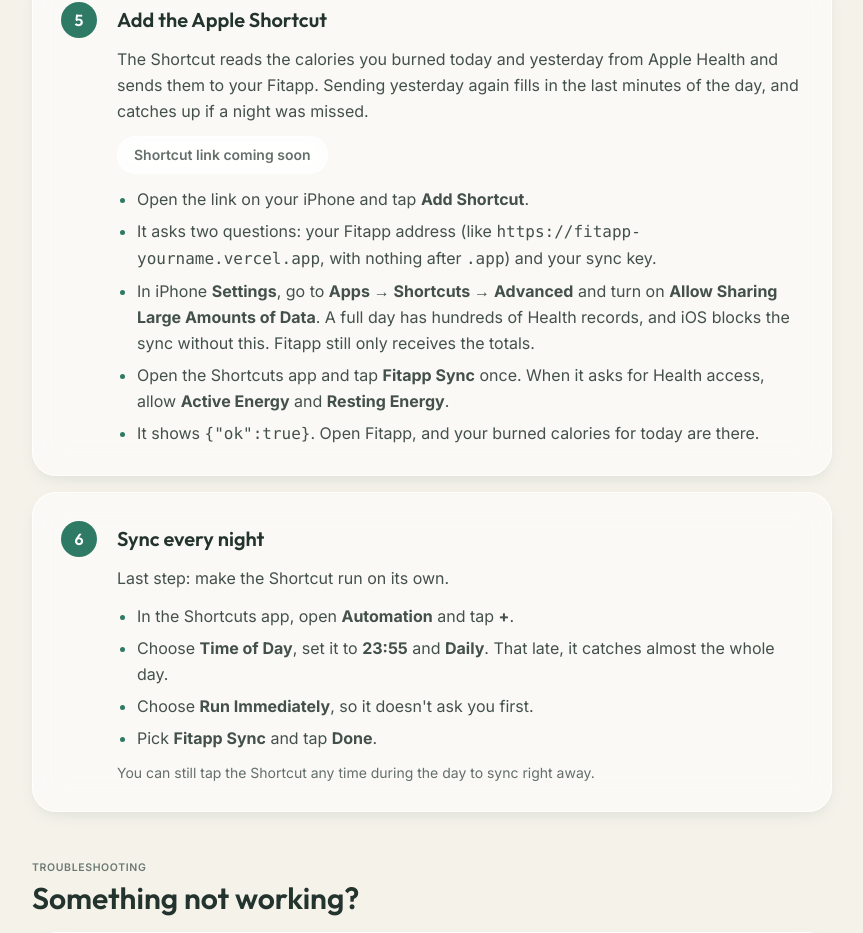
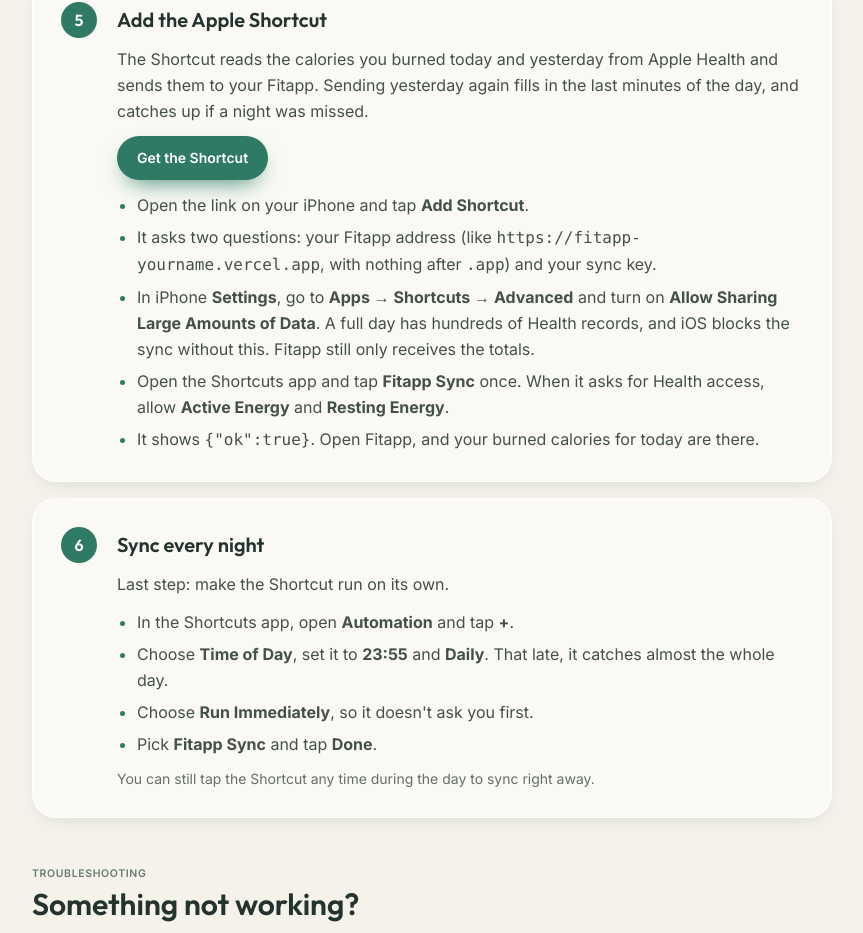
Before and after one commit to karintomazic/Fitapp, a Next.js app: page /welcome/setup in a window 1280 px wide. Shown: the part 1879-2812 px from the top of the page, without its empty margins (208-1071 px from the left). Built offline with nearby package versions, Linux system fonts and the light colour scheme.

Commit message:
add shortcut link

```diff
--- a/app/welcome/setup/page.tsx
+++ b/app/welcome/setup/page.tsx
@@ -8,8 +8,7 @@ import { SyncKeyGenerator, TimeZoneHint } from "./SetupTools";
 // /welcome (the proxy skips everything under /welcome), and static.
 
 // The iCloud link to the shared Apple Shortcut, without anyone's address or key.
-// TODO: paste the link here once the Shortcut is shared from the iPhone.
-const SHORTCUT_URL = "";
+const SHORTCUT_URL = "https://www.icloud.com/shortcuts/fd51199cae5f4491acd68694994e79c8";
 
 // Vercel's "clone" link: it copies the repo into the visitor's GitHub account
 // and asks for these settings before the first deploy.
```
